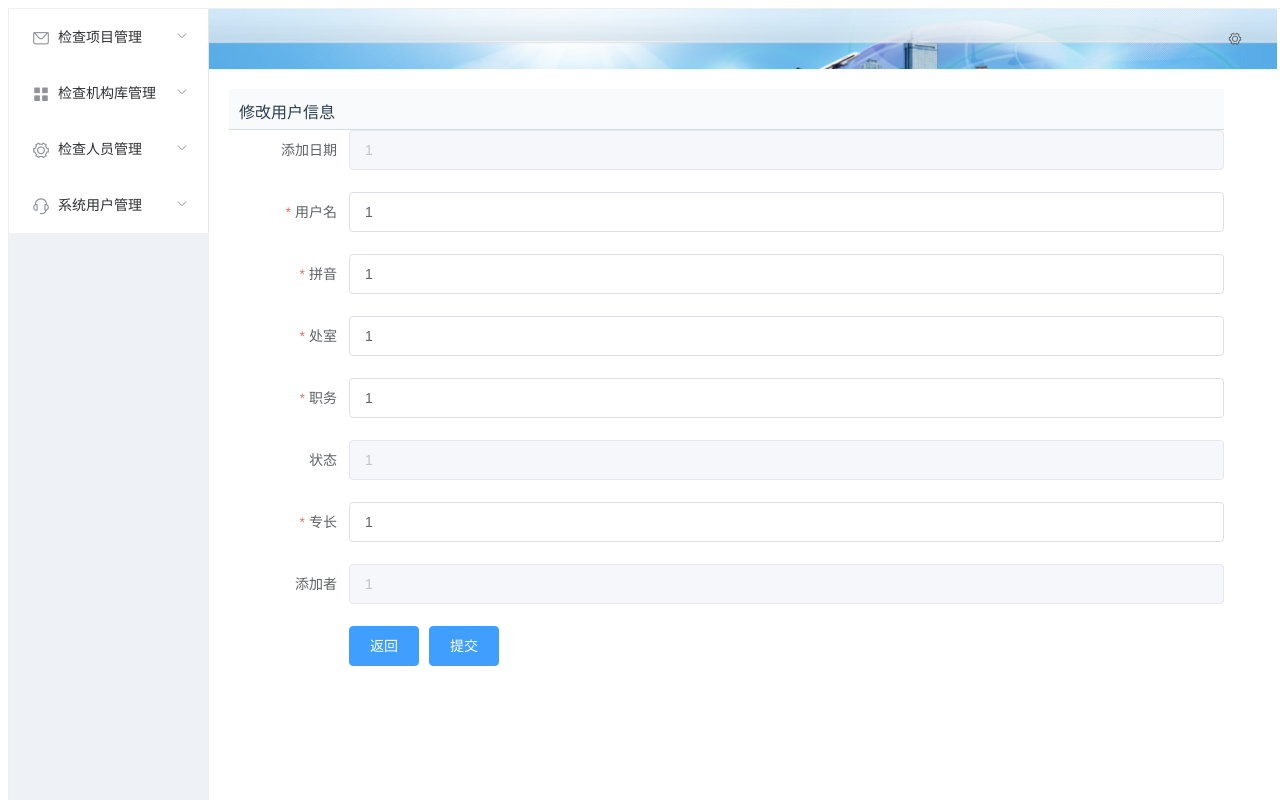
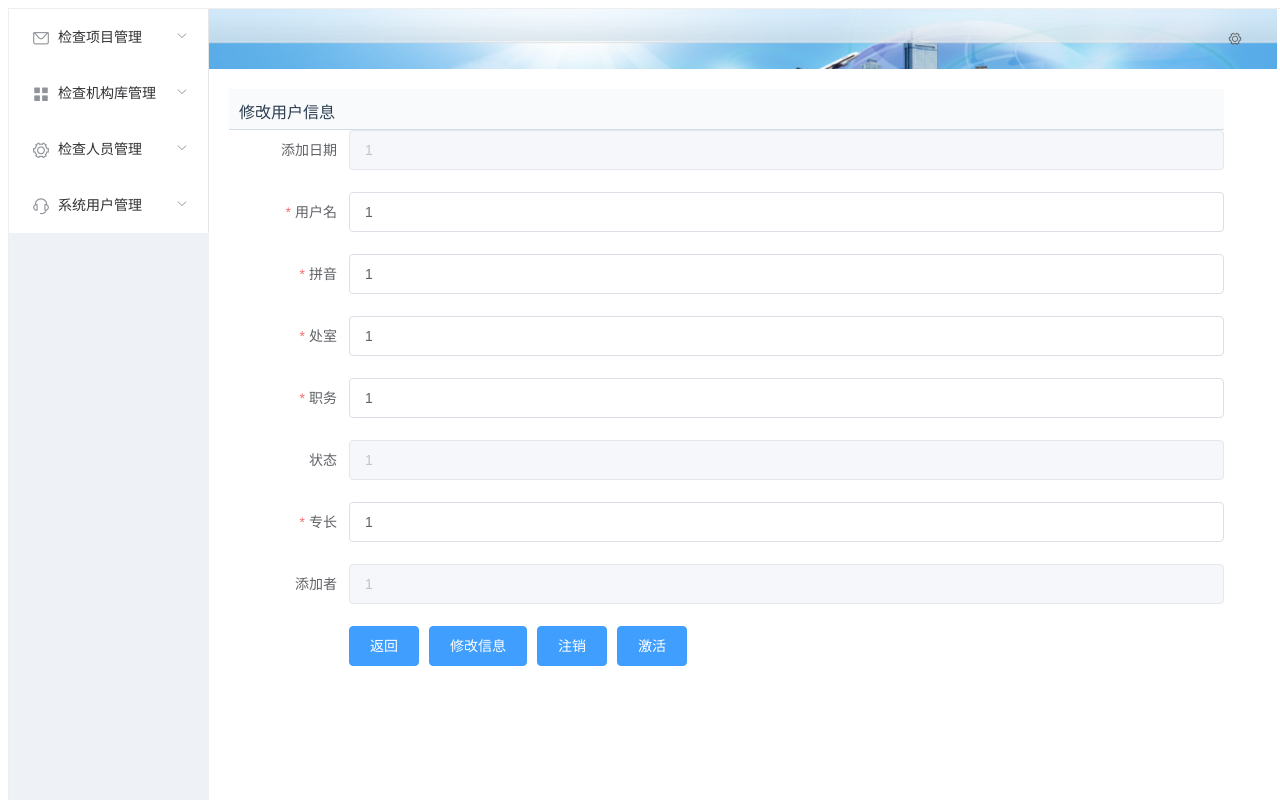
Before and after one commit to fcwgit/manager, a Vue app: page /#/container/modifyUser/1/1/1/1/1/1/1/1/1 in a window 1280 px wide. Shown: the top 800 px of the page. Built offline with nearby package versions, Linux system fonts and the light colour scheme.

Commit message:
register

```diff
--- a/src/components/ModifyUser.vue
+++ b/src/components/ModifyUser.vue
@@ -43,7 +43,9 @@
               <el-form-item>
                   <!-- <el-col :span="12"> -->
                     <el-button type="primary" @click="goBackForm('ruleForm')" v-loading.fullscreen.lock="fullscreenLoading">返回</el-button>
-                    <el-button type="primary" @click="submitForm('ruleForm')" v-loading.fullscreen.lock="fullscreenLoading">提交</el-button>
+                    <el-button type="primary" @click="submitForm('ruleForm')" v-loading.fullscreen.lock="fullscreenLoading">修改信息</el-button>
+                    <el-button type="primary" @click="unregisterForm('ruleForm')" v-loading.fullscreen.lock="fullscreenLoading">注销</el-button>
+                    <el-button type="primary" @click="registerForm('ruleForm')" v-loading.fullscreen.lock="fullscreenLoading">激活</el-button>
                   <!-- </el-col> -->
               </el-form-item>
           </el-form>
@@ -161,6 +163,75 @@ export default {
           return;
         }
       })
+    },
+    unregisterForm(){
+      this.fullscreenLoading = true;
+      setTimeout(() => {
+        this.fullscreenLoading = true;
+        this.$axios.post("http://localhost:8080/unregisterUser.action",{
+          key:this.ruleForm.key
+        })
+        .then(response=>{
+          let errorcode = response.data.head.errorCode;
+          if(errorcode != '000000'){
+            let errorMessage = response.data.head.errorMessage;
+            this.$message({
+              message: errorMessage,
+              type: 'error'
+            });
+            return;
+          }
+          this.$message({
+              message: '恭喜你，注销用户成功',
+              type: 'success'
+          });
+          this.$router.push('/container/queryUser');
+          return;
+        })
+        .catch(error=>{
+          this.$message({
+              message: '注销用户失败',
+              type: 'error'
+          });
+          fullscreenLoading:false;
+          return;
+        });
+
+      }, 2000);
+    },
+    registerForm(){
+      this.fullscreenLoading = true;
+      setTimeout(() => {
+        this.fullscreenLoading = true;
+        this.$axios.post("http://localhost:8080/registerUser.action",{
+          key:this.ruleForm.key
+        })
+        .then(response=>{
+          let errorcode = response.data.head.errorCode;
+          if(errorcode != '000000'){
+            let errorMessage = response.data.head.errorMessage;
+            this.$message({
+              message: errorMessage,
+              type: 'error'
+            });
+            return;
+          }
+          this.$message({
+              message: '恭喜你，激活用户成功',
+              type: 'success'
+          });
+          this.$router.push('/container/queryUser');
+          return;
+        })
+        .catch(error=>{
+          this.$message({
+              message: '激活用户失败',
+              type: 'error'
+          });
+          fullscreenLoading:false;
+          return;
+        });
+      }, 2000);
     }
   },
   mounted:function(){
```
